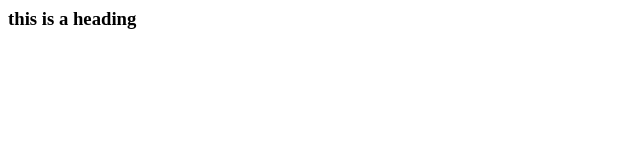
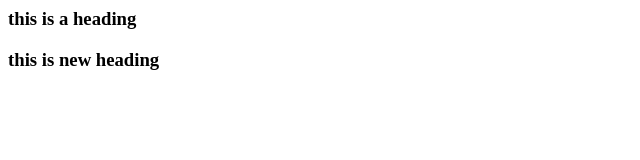
Before and after one commit to VJgithub24/localRepo, a plain HTML site: page index.html in a window 1280 px wide. Shown: the whole page, without its empty margins (0-640 px from the left). Drawn offline with Linux system fonts and the light colour scheme.

Commit message:
Add new feature

```diff
--- a/index.html
+++ b/index.html
@@ -1 +1,2 @@
 <h3>this is a heading</h3>
+<h3>this is new heading</h3>
```
